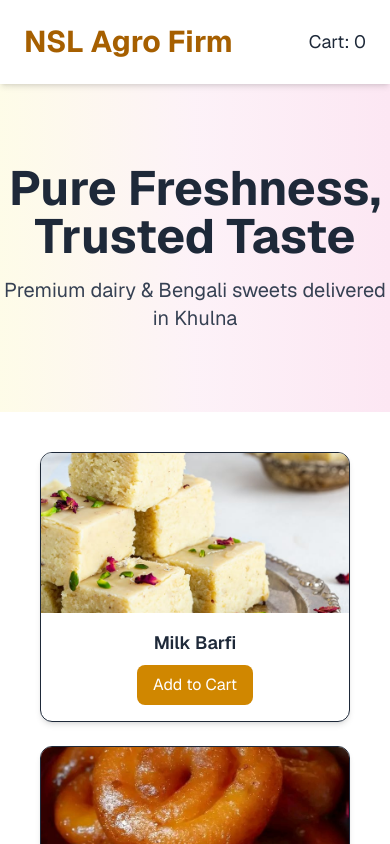
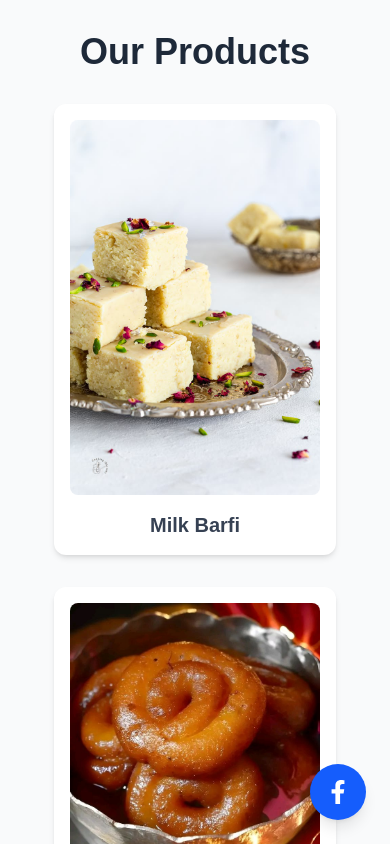
Before and after one commit to piasislam678-ai/nsl-agro-site, a Next.js app: page / in a window 390 px wide. Shown: the top 844 px of the page. Built offline with nearby package versions, Linux system fonts and the light colour scheme.

Commit message:
Fix products page with full product list

```diff
--- a/app/page.tsx
+++ b/app/page.tsx
@@ -1,123 +1,79 @@
 "use client";
 
-import React, { useState } from "react";
 import Image from "next/image";
+import Link from "next/link";
+import { FaFacebookF } from "react-icons/fa"; // Facebook icon
+
+const products = [
+  { name: "Milk Barfi", image: "/products/product1.jpg" },
+  { name: "Shahi Jalebi", image: "/products/product2.jpg" },
+  { name: "Sweet Boondi", image: "/products/product3.jpg" },
+  { name: "Motichur Laddu", image: "/products/product4.jpg" },
+  { name: "Regular Sweets", image: "/products/product5.jpg" },
+  { name: "Cham Cham", image: "/products/product6.jpg" },
+  { name: "Rasmalai", image: "/products/product7.jpg" },
+  { name: "Sandesh", image: "/products/product8.jpg" },
+  { name: "Rasgulla", image: "/products/product9.jpg" },
+  { name: "Curd & Yogurt", image: "/products/product10.jpg" },
+  { name: "Paneer", image: "/products/product11.jpg" },
+  { name: "Ghee", image: "/products/product12.jpg" },
+  { name: "Fresh Milk", image: "/products/product13.jpg" },
+];
 
 export default function HomePage() {
-  const whatsappNumber = "8801922318506";
-  const [cart, setCart] = useState<string[]>([]);
+  return (
+    <>
+      {/* ✅ Google SEO Structured Data */}
+      <script
+        type="application/ld+json"
+        dangerouslySetInnerHTML={{
+          __html: JSON.stringify({
+            "@context": "https://schema.org",
+            "@type": "Organization",
+            name: "NSL Agro Firm",
+            url: "https://nsl-agro.vercel.app/",
+            logo: "https://nsl-agro.vercel.app/logo.png",
+          }),
+        }}
+      />
 
-  const addToCart = (product: string) => setCart([...cart, product]);
+      {/* ✅ Homepage */}
+      <main className="min-h-screen flex flex-col items-center p-8 bg-gray-50">
+        <h1 className="text-4xl font-bold mb-8 text-center text-gray-800">
+          Our Products
+        </h1>
 
-  const checkout = () => {
-    if (cart.length === 0) {
-      alert("Your cart is empty!");
-      return;
-    }
-    const message = `Hello NSL Agro Firm, I want to order: ${cart.join(", ")}`;
-    window.open(`https://wa.me/${whatsappNumber}?text=${encodeURIComponent(message)}`);
-  };
+        <div className="grid grid-cols-1 sm:grid-cols-2 md:grid-cols-3 lg:grid-cols-4 gap-8">
+          {products.map((product, index) => (
+            <Link key={index} href="/products">
+              <div className="flex flex-col items-center cursor-pointer bg-white p-4 rounded-xl shadow-md hover:shadow-xl hover:scale-105 transition-transform duration-300">
+                <Image
+                  src={product.image}
+                  alt={product.name}
+                  width={250}
+                  height={250}
+                  className="rounded-lg"
+                  loading="eager"
+                />
+                <h2 className="mt-4 text-xl font-semibold text-gray-700 text-center">
+                  {product.name}
+                </h2>
+              </div>
+            </Link>
+          ))}
+        </div>
+      </main>
 
-  // 1️⃣ Products array with local images
-  const products = [
-    { name: "Milk Barfi", img: "/products/product1.jpg" },
-    { name: "Shahi Jalebi", img: "/products/product2.jpg" },
-    { name: "Sweet Boondi", img: "/products/product3.jpg" },
-    { name: "Motichur Laddu", img: "/products/product4.jpg" },
-    { name: "Regular Sweets", img: "/products/product5.jpg" },
-    { name: "Cham Cham", img: "/products/product6.jpg" },
-    { name: "Rasmalai", img: "/products/product7.jpg" },
-    { name: "Sandesh", img: "/products/product8.jpg" },
-    { name: "Rasgulla", img: "/products/product9.jpg" },
-    { name: "Curd & Yogurt", img: "/products/product10.jpg" },
-    { name: "Paneer", img: "/products/product11.jpg" },
-    { name: "Ghee", img: "/products/product12.jpg" },
-    { name: "Fresh Milk", img: "/products/product13.jpg" },
-  ];
-
-  return (
-    <div className="bg-white text-gray-800 min-h-screen font-sans">
-      {/* Header */}
-      <header className="p-6 shadow-md flex justify-between items-center bg-white sticky top-0 z-10">
-        <h1 className="text-3xl font-bold text-yellow-700">NSL Agro Firm</h1>
-        <div className="text-lg">Cart: {cart.length}</div>
-      </header>
-
-      {/* Hero Section */}
-      <section className="text-center py-20 bg-gradient-to-r from-yellow-50 via-pink-50 to-pink-100">
-        <h2 className="text-5xl font-bold mb-4">Pure Freshness, Trusted Taste</h2>
-        <p className="text-xl text-gray-700">Premium dairy & Bengali sweets delivered in Khulna</p>
-      </section>
-
-      {/* 2️⃣ Products Grid */}
-      <section className="p-10 grid grid-cols-1 sm:grid-cols-2 md:grid-cols-3 gap-6">
-        {products.map((p, i) => (
-          <div key={i} className="border rounded-xl shadow-md overflow-hidden hover:scale-105 transition-transform duration-300">
-            <Image
-              src={p.img}
-              alt={p.name}
-              width={250}
-              height={250}
-              className="h-40 w-full object-cover"
-            />
-            <div className="p-4 text-center">
-              <h3 className="font-semibold text-lg">{p.name}</h3>
-              <button
-                className="mt-2 px-4 py-2 bg-yellow-600 text-white rounded-lg hover:bg-yellow-700 transition-colors"
-                onClick={() => addToCart(p.name)}
-              >
-                Add to Cart
-              </button>
-            </div>
-          </div>
-        ))}
-      </section>
-
-      {/* Checkout Button */}
-      <div className="text-center p-6">
-        <button
-          className="bg-green-600 text-white px-6 py-3 rounded-lg text-lg hover:bg-green-700 transition-colors"
-          onClick={checkout}
-        >
-          Checkout via WhatsApp
-        </button>
-      </div>
-
-      {/* Google Maps */}
-      <section className="p-10 text-center">
-        <h2 className="text-3xl font-bold mb-4">Our Location</h2>
-        <iframe
-          src="https://maps.google.com/maps?q=Khulna%20Bangladesh&t=&z=13&ie=UTF8&iwloc=&output=embed"
-          className="w-full h-64 rounded-xl shadow-md"
-          allowFullScreen
-        />
-      </section>
-
-      {/* Customer Reviews */}
-      <section className="p-10 bg-pink-50 text-center">
-        <h2 className="text-3xl font-bold mb-6">Customer Reviews</h2>
-        <p className="mb-2">⭐️⭐️⭐️⭐️⭐️ "Best sweets in Khulna!"</p>
-        <p className="mb-2">⭐️⭐️⭐️⭐️⭐️ "Fresh milk and amazing taste."</p>
-        <p className="mb-2">⭐️⭐️⭐️⭐️⭐️ "Premium quality, always fresh!"</p>
-      </section>
-
-      {/* Wholesale Inquiry */}
-      <section className="p-10 text-center">
-        <h2 className="text-3xl font-bold mb-4">Wholesale Inquiry</h2>
-        <button
-          className="bg-blue-600 text-white px-6 py-3 rounded-lg hover:bg-blue-700 transition-colors"
-          onClick={() => window.open(`https://wa.me/${whatsappNumber}?text=I%20want%20wholesale%20details`)}
-        >
-          Contact for Wholesale
-        </button>
-        <p className="mt-2 text-gray-600">Minimum order: 5kg sweets or 10kg milk (Khulna City)</p>
-      </section>
-
-      {/* Footer */}
-      <footer className="p-6 text-center bg-gray-100">
-        <p>Best Bengali sweets and dairy in Khulna | NSL Agro Firm</p>
-        <p>© 2026 NSL Agro Firm</p>
-      </footer>
-    </div>
+      {/* ✅ Floating Facebook Button with Icon */}
+      <a
+        href="https://www.facebook.com/profile.php?id=61575425881245"
+        target="_blank"
+        rel="noopener noreferrer"
+        className="fixed bottom-6 right-6 bg-blue-600 hover:bg-blue-700 text-white w-14 h-14 flex items-center justify-center rounded-full shadow-lg z-50 transition-all"
+        title="Visit our Facebook Page"
+      >
+        <FaFacebookF size={24} />
+      </a>
+    </>
   );
 }
--- a/app/products/page.tsx
+++ b/app/products/page.tsx
@@ -3,6 +3,7 @@
 import Image from "next/image";
 import Link from "next/link";
 
+// Same products list as homepage
 const products = [
   { name: "Milk Barfi", image: "/products/product1.jpg" },
   { name: "Shahi Jalebi", image: "/products/product2.jpg" },
@@ -19,33 +20,19 @@ const products = [
   { name: "Fresh Milk", image: "/products/product13.jpg" },
 ];
 
-export default function HomePage() {
+export default function ProductsPage() {
   return (
-    <>
-      {/* ✅ Google SEO Structured Data */}
-      <script
-        type="application/ld+json"
-        dangerouslySetInnerHTML={{
-          __html: JSON.stringify({
-            "@context": "https://schema.org",
-            "@type": "Organization",
-            "name": "NSL Agro Firm",
-            "url": "https://nsl-agro.vercel.app/",
-            "logo": "https://nsl-agro.vercel.app/logo.png"
-          }),
-        }}
-      />
-
-      {/* ✅ Homepage */}
-      <main className="min-h-screen flex flex-col items-center p-8 bg-gray-50">
+    <main className="min-h-screen p-8 bg-gray-50">
       <h1 className="text-4xl font-bold mb-8 text-center text-gray-800">
-          Our Products
+        Our Full Product List
       </h1>
 
       <div className="grid grid-cols-1 sm:grid-cols-2 md:grid-cols-3 lg:grid-cols-4 gap-8">
         {products.map((product, index) => (
-            <Link key={index} href="/products">
-              <div className="flex flex-col items-center cursor-pointer bg-white p-4 rounded-xl shadow-md hover:shadow-xl hover:scale-105 transition-transform duration-300">
+          <div
+            key={index}
+            className="flex flex-col items-center bg-white p-4 rounded-xl shadow-md hover:shadow-xl hover:scale-105 transition-transform duration-300"
+          >
             <Image
               src={product.image}
               alt={product.name}
@@ -58,21 +45,16 @@ export default function HomePage() {
               {product.name}
             </h2>
           </div>
-            </Link>
         ))}
       </div>
+
+      <div className="text-center mt-10">
+        <Link href="/">
+          <button className="bg-yellow-600 text-white px-6 py-3 rounded-lg hover:bg-yellow-700 transition">
+            Back to Home
+          </button>
+        </Link>
+      </div>
     </main>
-
-      {/* ✅ Floating Facebook Button */}
-      <a
-  href="https://www.facebook.com/profile.php?id=61575425881245"
-  target="_blank"
-  rel="noopener noreferrer"
-  className="fixed bottom-6 right-6 bg-blue-600 hover:bg-blue-700 text-white px-5 py-3 rounded-full shadow-lg font-semibold z-50 transition-all"
-  title="Visit our Facebook Page"
->
-  Facebook
-</a>
-    </>
   );
 }
--- a/package.json
+++ b/package.json
@@ -11,7 +11,8 @@
   "dependencies": {
     "next": "16.2.1",
     "react": "19.2.4",
-    "react-dom": "19.2.4"
+    "react-dom": "19.2.4",
+    "react-icons": "^5.6.0"
   },
   "devDependencies": {
     "@tailwindcss/postcss": "^4",
```
Also changed, not shown: 1 other file (tests, documents, lock files or other folders). Lines whose indentation alone changed are shown as unchanged.
